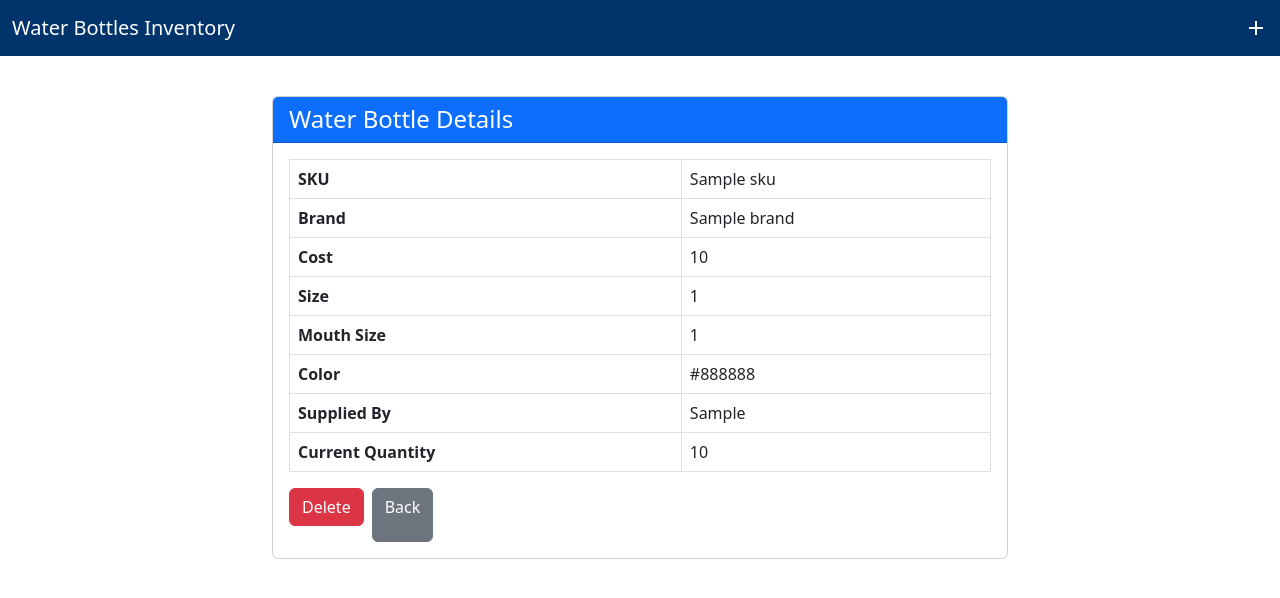
After one commit to hannahisabelleverano-web/M6EP, a Django app: template M5P-DjangoTemplates/M5P-DjangoTemplates-CaparasChuaSy/MyInventorySystem/MyInventoryApp/templates/MyInventoryApp/view_bottle_details.html in a window 1280 px wide. The commit adds this page. Shown: the top 598 px of the page. Run offline with Django 3.2, Linux system fonts and the light colour scheme; the template is opened without the code that fills it: most values are stand-ins (such as "Sample title", 1, 10 or a date in 2020); some libraries are stand-ins or nearby versions.

Commit message:
finished d-f, made other changes

```diff
--- /dev/null
+++ b/M5P-DjangoTemplates/M5P-DjangoTemplates-CaparasChuaSy/MyInventorySystem/MyInventoryApp/templates/MyInventoryApp/view_bottle_details.html
@@ -0,0 +1,60 @@
+{% extends 'MyInventoryApp/base.html' %}
+
+{% block content %}
+
+<div class="container mt-4">
+    <div class="row justify-content-center">
+        <div class="col-md-8">
+            <div class="card">
+                <div class="card-header bg-primary text-white">
+                    <h4 class="mb-0">Water Bottle Details</h4>
+                </div>
+                <div class="card-body">
+                    <!-- Size, Mouth Size, Color, Supplied by, Current Quantity -->
+                    <table class="table table-bordered">
+                        <tr>
+                            <th>SKU</th>
+                            <td>{{ bottle.sku }}</td>
+                        </tr>
+                        <tr>
+                            <th>Brand</th>
+                            <td>{{ bottle.brand }}</td>
+                        </tr>
+                        <tr>
+                            <th>Cost</th>
+                            <td>{{ bottle.cost }}</td>
+                        </tr>
+                        <tr>
+                            <th>Size</th>
+                            <td>{{ bottle.size }}</td>
+                        </tr>
+                        <tr>
+                            <th>Mouth Size</th>
+                            <td>{{ bottle.mouth_size }}</td>
+                        </tr>
+                        <tr>
+                            <th>Color</th>
+                            <td>{{ bottle.color }}</td>
+                        </tr>
+                        <tr>
+                            <th>Supplied By</th>
+                            <td>{{ bottle.supplied_by }}</td>
+                        </tr>
+                        <tr>
+                            <th>Current Quantity</th>
+                            <td>{{ bottle.current_quantity }}</td>
+                        </tr>
+                    </table>
+                    <div class="d-flex gap-2">
+                        <form method="POST" action="{% url 'delete_bottle' pk=bottle.pk %}" onsubmit="return confirm('Delete this water bottle?');">
+                            {% csrf_token %}
+                            <button type="submit" class="btn btn-danger">Delete</button>
+                        </form>
+                    <a href="{% url 'view_bottles' %}" class="btn btn-secondary">Back</a>
+                    </div>
+                </div>
+            </div>
+        </div>
+    </div>
+</div>
+{% endblock %}
--- a/M5P-DjangoTemplates/M5P-DjangoTemplates-CaparasChuaSy/MyInventorySystem/MyInventoryApp/templates/MyInventoryApp/view_bottles.html
+++ b/M5P-DjangoTemplates/M5P-DjangoTemplates-CaparasChuaSy/MyInventorySystem/MyInventoryApp/templates/MyInventoryApp/view_bottles.html
@@ -32,7 +32,8 @@
         </thead>
         <tbody>
             {% for bottle in bottles %}
-                <tr onclick="window.location='{% url 'view_bottle_details' bottle.pk %}'">
+                <tr>
+                    <td><a href="{% url 'view_bottle_details' bottle.pk %}">{{ bottle.sku }}</a>
                     <td>{{ bottle.sku }}</td>
                     <td>{{ bottle.brand }}</td>
                     <td>{{ bottle.cost }}</td>
```
Also changed, not shown: M5P-DjangoTemplates/M5P-DjangoTemplates-CaparasChuaSy/MyInventorySystem/MyInventoryApp/templates/MyInventoryApp/add_bottle.html (+18 -3 lines), M5P-DjangoTemplates/M5P-DjangoTemplates-CaparasChuaSy/MyInventorySystem/MyInventoryApp/templates/MyInventoryApp/view_supplier.html (+9 -1 lines), M5P-DjangoTemplates/M5P-DjangoTemplates-CaparasChuaSy/MyInventorySystem/MyInventoryApp/views.py (+47 -5 lines).
